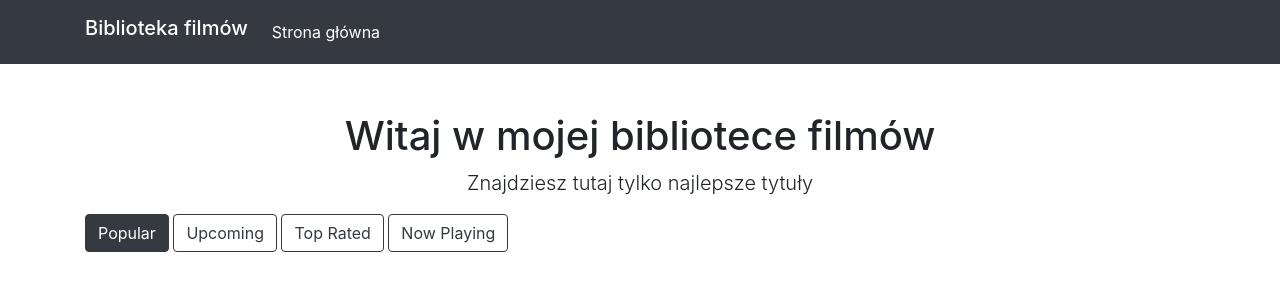
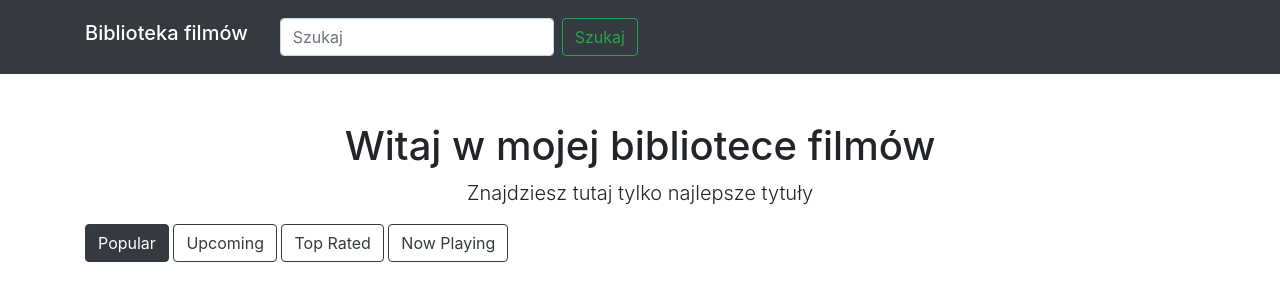
Before and after one commit to MateuszGurgul11/Katalog_filmow, a Flask app: page / in a window 1280 px wide. Shown: the top 301 px of the page. Run offline with Flask 3, Linux system fonts and the light colour scheme; data that the repository does not hold is empty.

Commit message:
Dodanie wyszukiwarki tytulow

```diff
--- a/movies-project/movies_catalogue/main.py
+++ b/movies-project/movies_catalogue/main.py
@@ -34,5 +34,14 @@ def movie_details(movie_id):
     selected_backdrop = random.choice(movie_images['backdrops'])
     return render_template("movie_details.html", movie=details, cast=cast, selected_backdrop=selected_backdrop)
 
+@app.route("/search")
+def search():
+    search_query  = request.args.get("q", "")
+    if search_query :
+        movies = tmdb_client.search(search_query=search_query)
+    else:
+        movies = []
+    return render_template("search.html", movies=movies, search_query=search_query)
+
 if __name__ == "__main__":
     app.run(debug=True)
--- a/movies-project/movies_catalogue/templates/index.html
+++ b/movies-project/movies_catalogue/templates/index.html
@@ -15,15 +15,24 @@
         <!-- Responsive navbar-->
         <nav class="navbar navbar-expand-lg navbar-dark bg-dark">
             <div class="container">
-                <h1 class="navbar-brand">Biblioteka filmów</h1>
+                <h1 class="navbar-brand"><a class="navbar-brand" href="/">Biblioteka filmów</a></h1>
                 <button class="navbar-toggler" type="button" data-bs-toggle="collapse" data-bs-target="#navbarSupportedContent" aria-controls="navbarSupportedContent" aria-expanded="false" aria-label="Toggle navigation"><span class="navbar-toggler-icon"></span></button>
+
                 <div class="collapse navbar-collapse" id="navbarSupportedContent">
-                    <ul class="navbar-nav ms-auto mb-2 mb-lg-0">
-                        <li class="nav-item"><a class="nav-link active" aria-current="page" href="/">Strona główna</a></li>
+                    <ul class="navbar-nav ms-auto">
+                        <li class="nav-item">
+                            <form class="form-inline" action="/search" method="get">
+                                <input type="text" class="form-control mr-sm-2" value="{% if search_query  %}{{ search_query  }} {% endif %}" placeholder="Szukaj" aria-label="Search" name="q">
+                                <button class="btn btn-outline-success" type="submit">Szukaj</button>
+                            </form>
+                        </li>
                     </ul>
                 </div>
+
             </div>
         </nav>
+
+
         <!-- Page content-->
         <div class="container">
             {% block content %}
@@ -34,6 +43,7 @@
                     </div>
 
                     <div class="col-lg-12 mb-4">
+
                         {% for list_type in movie_list %}
                             {% if list_type == current_list %}
                                 <a href="{{ url_for('homepage', list_type=list_type) }}" class="btn btn-outline-dark active" aria-pressed="true">{{ list_type | replace('_', ' ') | title }}</a>
@@ -41,6 +51,7 @@
                                 <a href="{{ url_for('homepage', list_type=list_type) }}" class="btn btn-outline-dark">{{ list_type | replace('_', ' ') | title }}</a>
                             {% endif %}
                         {% endfor %}
+
                     </div>
 
                     {% for movie in movies %}
--- a/movies-project/movies_catalogue/tmdb_client.py
+++ b/movies-project/movies_catalogue/tmdb_client.py
@@ -83,3 +83,14 @@ def get_profile_url(profile_api_path, size="w185"):
 
 def get_movie_list():
     return ['popular', 'upcoming', 'top_rated', 'now_playing']
+
+def search(search_query):
+    base_url = "https://api.themoviedb.org/3/"
+    headers = {
+        "Authorization": f"Bearer {API_TOKEN}"
+    }
+    endpoint = f"{base_url}/search/movie?query={search_query}"
+
+    response = requests.get(endpoint, headers=headers)
+    response = response.json()
+    return response['results']
```
Also changed, not shown: movies-project/movies_catalogue/templates/search.html (added, +23 -0 lines).
